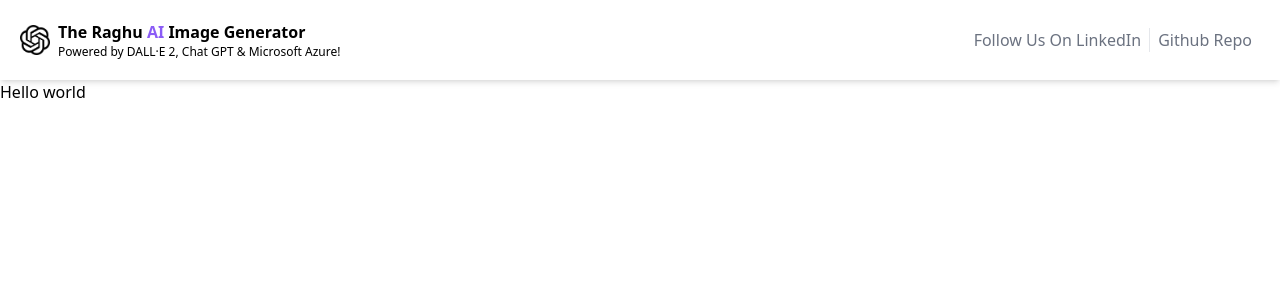
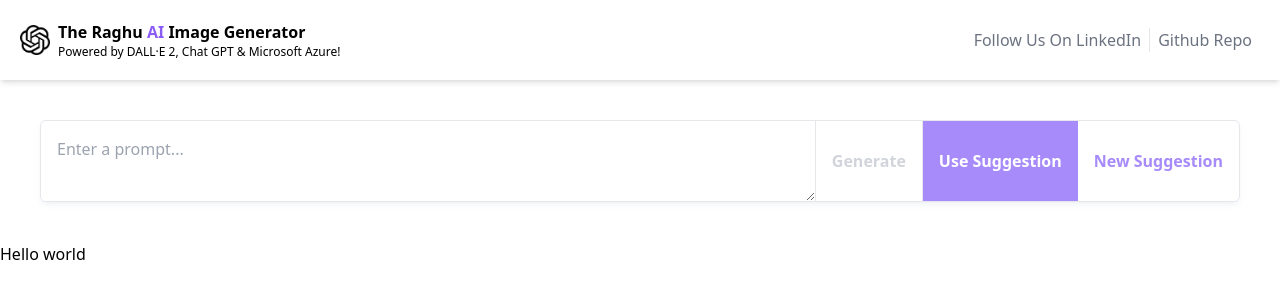
Before and after one commit to raghuraj-dev/ai-image-generator, a Next.js app: page / in a window 1280 px wide. Shown: the top 300 px of the page. Built offline with nearby package versions, Linux system fonts and the light colour scheme.

Commit message:
Prompt Input Part - 1

```diff
--- a/app/layout.tsx
+++ b/app/layout.tsx
@@ -1,5 +1,6 @@
 import Header from "@/components/Header";
 import "../styles/globals.css";
+import PromptInput from "@/components/PromptInput";
 
 export const metadata = {
     title: "Create Next App",
@@ -14,10 +15,9 @@ export default function RootLayout({
     return (
         <html lang="en">
             <body>
-                {/* Header */}
                 <Header />
 
-                {/* Prompt Input */}
+                <PromptInput />
 
                 {children}
             </body>
--- /dev/null
+++ b/components/PromptInput.tsx
@@ -0,0 +1,44 @@
+"use client";
+
+import { useState } from "react";
+
+function PromptInput() {
+    const [input, setInput] = useState("");
+
+    return (
+        <div className="m-10">
+            <form className="flex flex-col rounded-md border shadow-md shadow-slate-400/10 lg:flex-row lg:divide-x">
+                <textarea
+                    value={input}
+                    onChange={(e) => setInput(e.target.value)}
+                    placeholder="Enter a prompt..."
+                    className="flex-1 rounded-md p-4 outline-none"
+                />
+                <button
+                    type="submit"
+                    className={`p-4 font-bold ${
+                        input
+                            ? "bg-violet-500 text-white transition-colors duration-200"
+                            : "cursor-not-allowed text-gray-300"
+                    }`}
+                    disabled={!input}
+                >
+                    Generate
+                </button>
+                <button
+                    type="button"
+                    className="bg-violet-400 p-4 font-bold text-white transition-colors duration-200 disabled:cursor-not-allowed disabled:bg-gray-400 disabled:text-gray-300"
+                >
+                    Use Suggestion
+                </button>
+                <button
+                    type="button"
+                    className="rounded-b-md border-none bg-white p-4 font-bold text-violet-400 transition-colors duration-200 md:rounded-r-md md:rounded-bl-none"
+                >
+                    New Suggestion
+                </button>
+            </form>
+        </div>
+    );
+}
+export default PromptInput;
```
